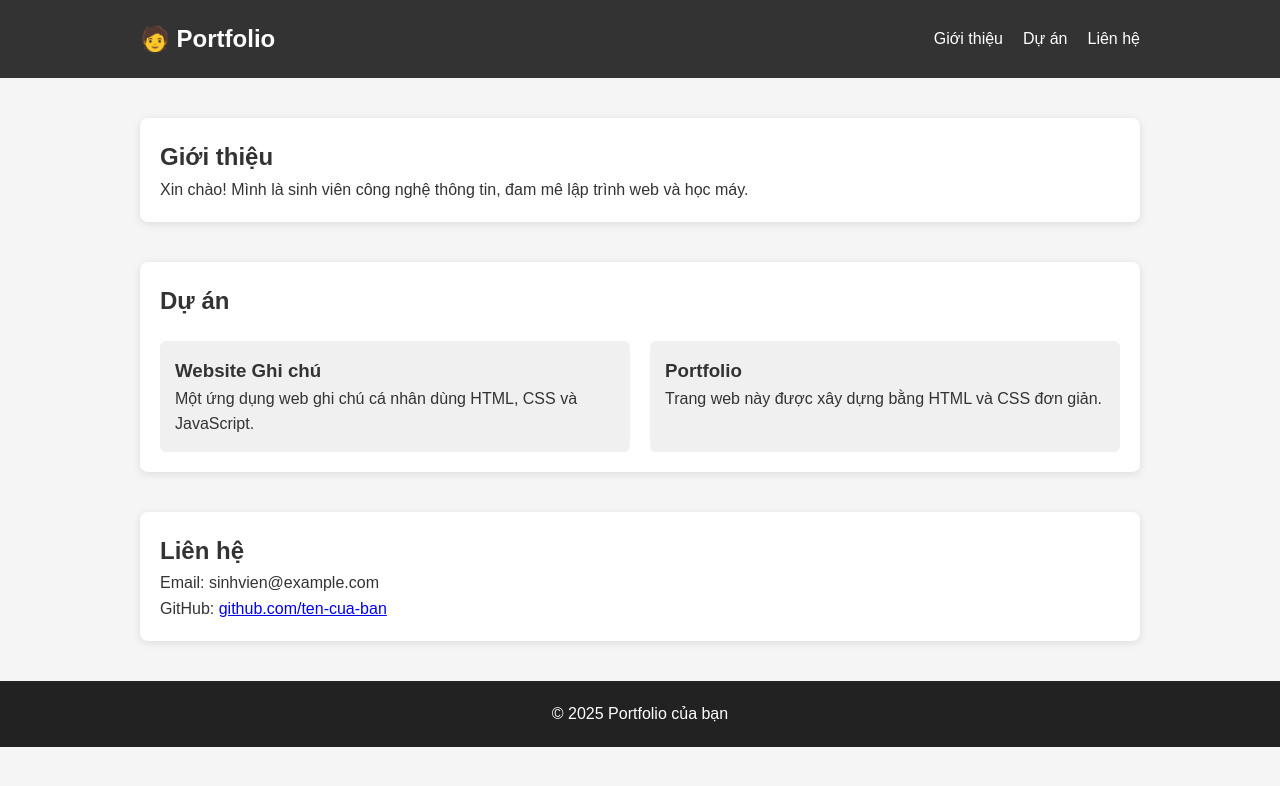
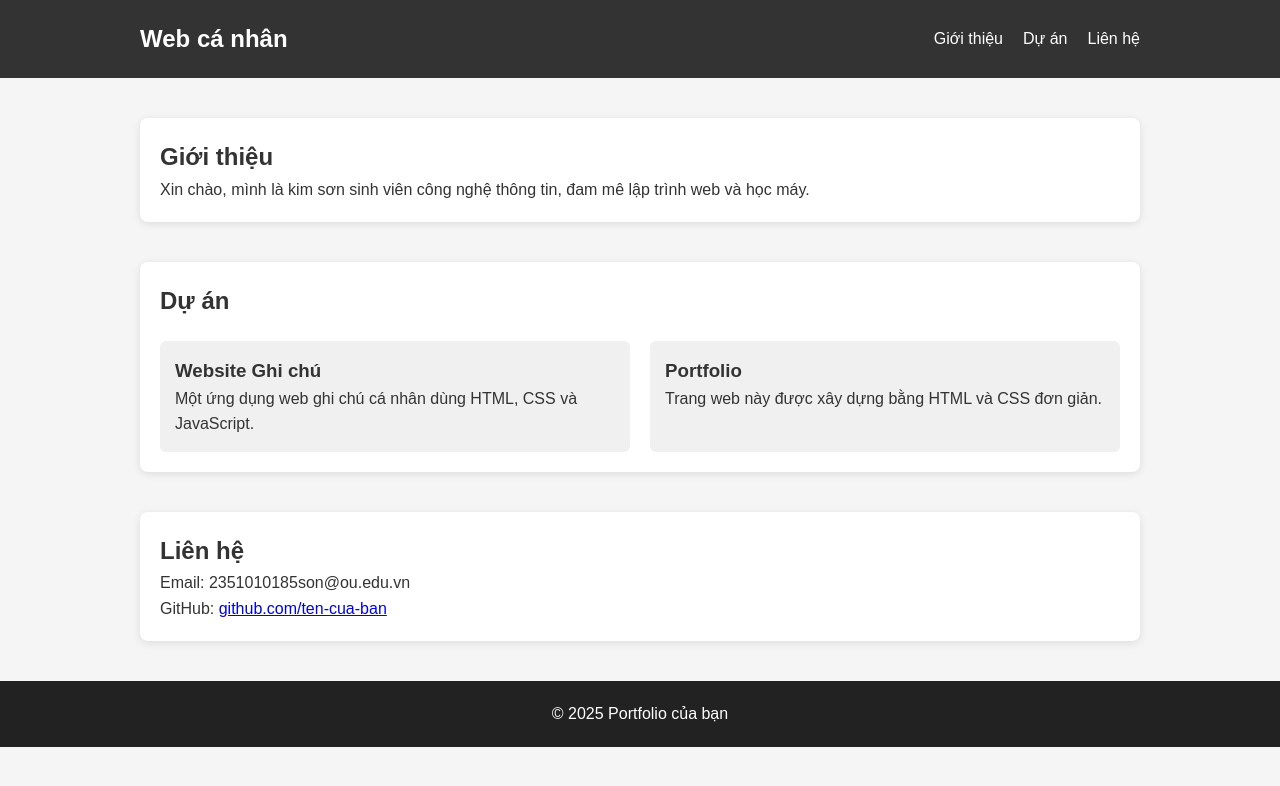
Before and after one commit to kimson2005/portfolio, a plain HTML site: page index.html in a window 1280 px wide. Drawn offline with Linux system fonts and the light colour scheme.

Commit message:
Update index.html

```diff
--- a/index.html
+++ b/index.html
@@ -9,7 +9,7 @@
 <body>
   <header>
     <nav>
-      <h1>🧑 Portfolio</h1>
+      <h1> Web cá nhân </h1>
       <ul>
         <li><a href="#about">Giới thiệu</a></li>
         <li><a href="#projects">Dự án</a></li>
@@ -20,7 +20,7 @@
 
   <section id="about" class="section">
     <h2>Giới thiệu</h2>
-    <p>Xin chào! Mình là sinh viên công nghệ thông tin, đam mê lập trình web và học máy.</p>
+    <p>Xin chào, mình là kim sơn sinh viên công nghệ thông tin, đam mê lập trình web và học máy.</p>
   </section>
 
   <section id="projects" class="section">
@@ -39,8 +39,8 @@
 
   <section id="contact" class="section">
     <h2>Liên hệ</h2>
-    <p>Email: sinhvien@example.com</p>
-    <p>GitHub: <a href="https://github.com/ten-cua-ban" target="_blank">github.com/ten-cua-ban</a></p>
+    <p>Email: 2351010185son@ou.edu.vn</p>
+    <p>GitHub: <a href="https://github.com/kimson2005" target="_blank">github.com/ten-cua-ban</a></p>
   </section>
 
   <footer>
```
